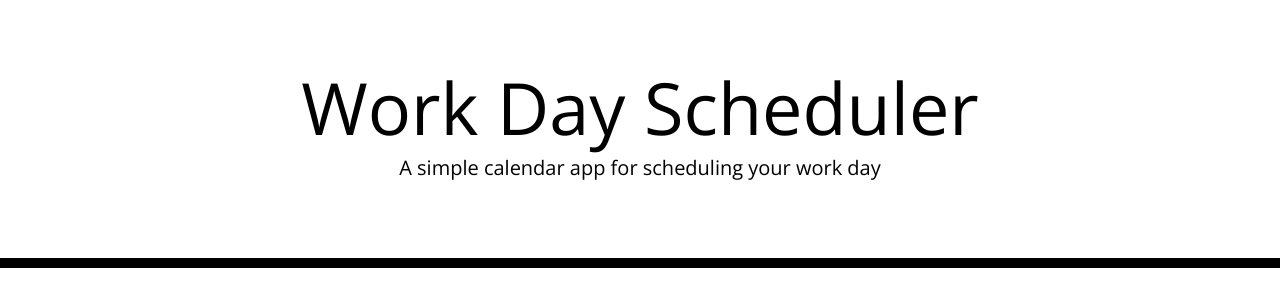
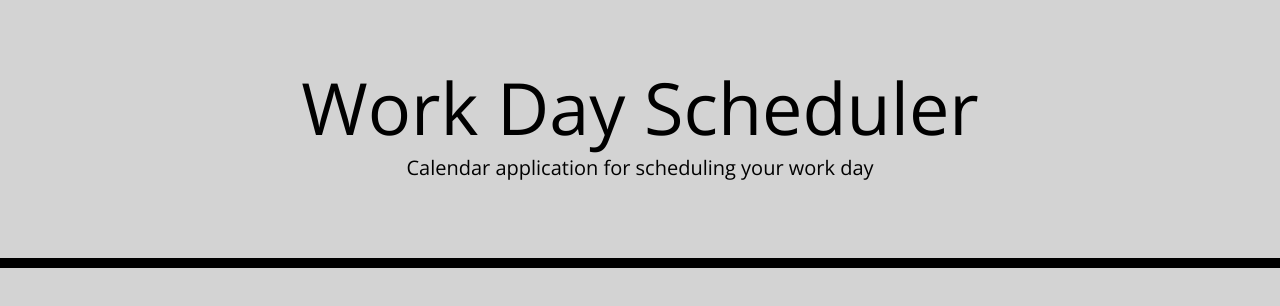
Before and after one commit to ATXiceman512/Work_Day_Scheduler, a plain HTML site: page index.html in a window 1280 px wide. Drawn offline with nearby package versions, Linux system fonts and the light colour scheme.

Commit message:
add content to readme.md file and imported needed CDNs in index.html

```diff
--- a/index.html
+++ b/index.html
@@ -25,14 +25,21 @@
   <body>
     <header class="jumbotron">
       <h1 class="display-3">Work Day Scheduler</h1>
-      <p class="lead">A simple calendar app for scheduling your work day</p>
+      <p class="lead">Calendar application for scheduling your work day</p>
       <p id="currentDay" class="lead"></p>
     </header>
     <div class="container">
       <!-- Timeblocks go here -->
+
+
+        <!-- JQuery -->
+        <script src="https://code.jquery.com/jquery-3.4.1.min.js"></script>
+
+        <!-- Moment.js -->
+        <script src="https://cdnjs.cloudflare.com/ajax/libs/moment.js/2.24.0/moment.min.js"></script>
+
+        <!-- JS File -->
+        <script src="script.js"></script>
     </div>
-
-    <script src="https://code.jquery.com/jquery-3.4.1.min.js"></script>
-    <script src="https://cdnjs.cloudflare.com/ajax/libs/moment.js/2.24.0/moment.min.js"></script>
   </body>
 </html>
--- a/style.css
+++ b/style.css
@@ -2,6 +2,7 @@ body {
   font-family: 'Open Sans', sans-serif;
   font-size: 16px;
   line-height: 1;
+  background-color: lightgrey;
 }
 
 textarea{
```
Also changed, not shown: 1 other file.
